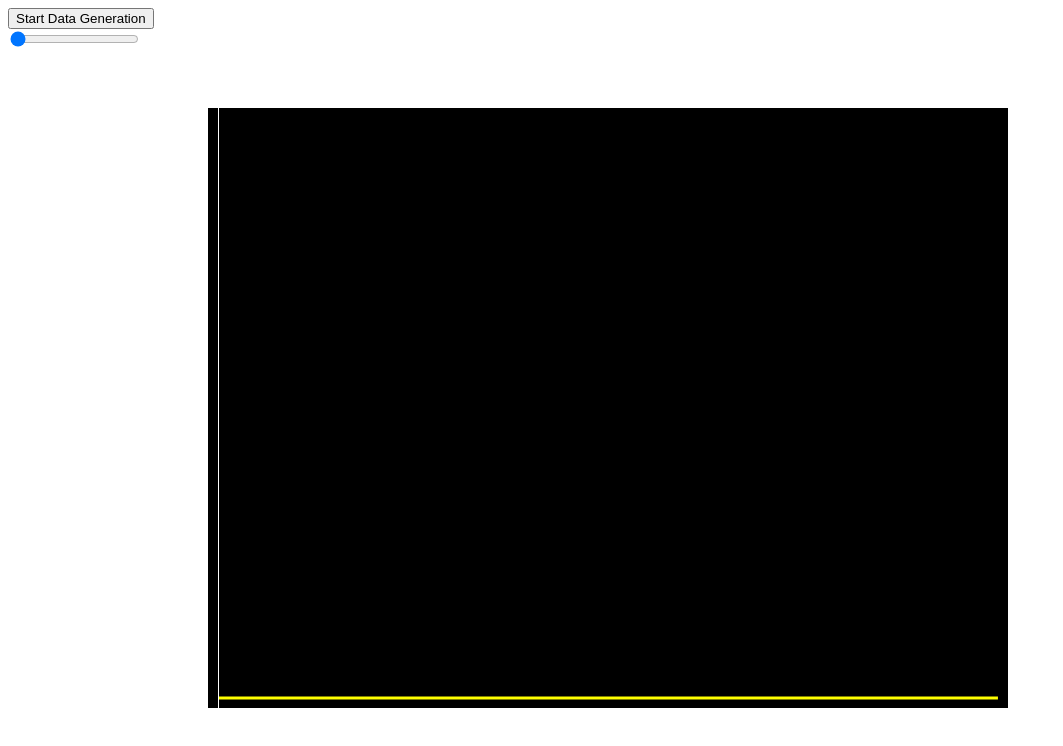
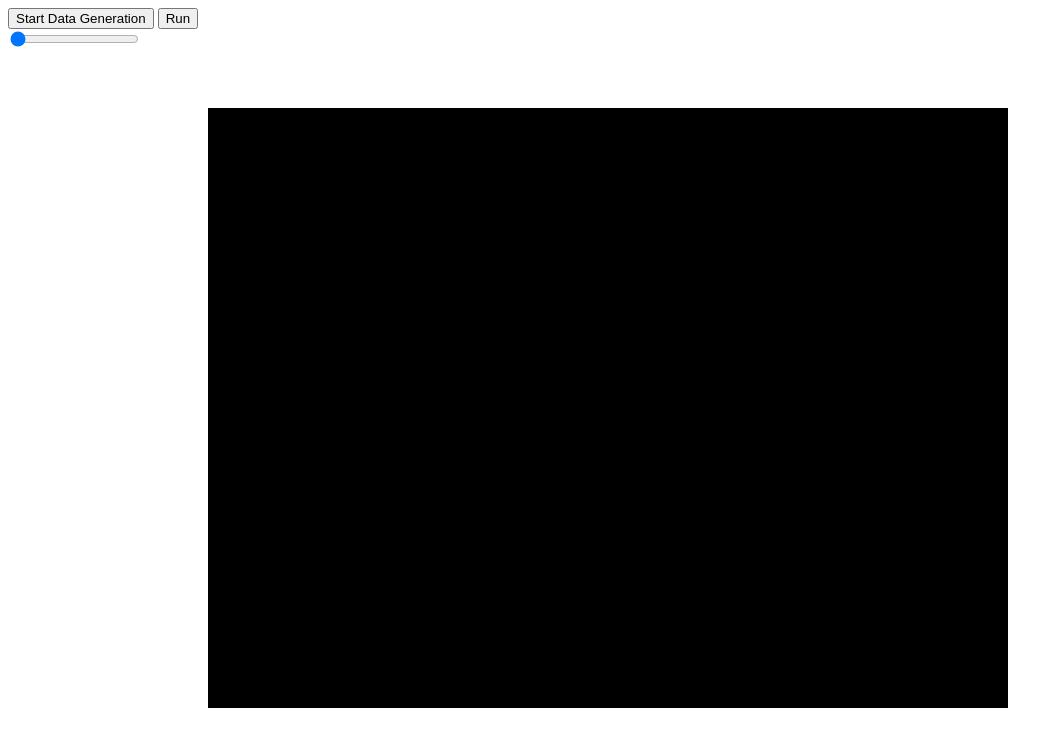
Before and after one commit to timerg/ArduinoOscilloscope, a website: page interface/index.html in a window 1280 px wide. Shown: the whole page, without its empty margins (0-1063 px from the left). Drawn offline with Linux system fonts and the light colour scheme.

Commit message:
add run/stop drawData

```diff
--- a/interface/index.html
+++ b/interface/index.html
@@ -2,7 +2,8 @@
 <body>
 <canvas id="fg" width="1000" height="800" style="position: absolute; z-index: -1">
 </canvas>
-<button id='dataGen'onclick="genDataEvent();">Start Data Generation</button>
+<button id='dataGen' onclick="genDataEvent();">Start Data Generation</button>
+<button id='drawData' onclick="drawDataEvent();">Run</button>
 <div class="slidecontainer">
   <input type="range" min="1" max="50" value="1" class="slider" id="myRange" oninput="rescale(this.value)">
 </div>
@@ -113,7 +114,8 @@ fg.fillRect(CBOARDERL, CBOARDERT, CWIDTH, CHEIGHT);
 fg.strokeStyle="yellow";
 
 // Draw path
-function drawChunk(){
+var drawDataID;
+function drawData(){
 	fg.fillStyle = "black"
 	fg.fillRect(CBOARDERL, CBOARDERT, CWIDTH, CHEIGHT);
 	fg.beginPath();
@@ -125,11 +127,22 @@ function drawChunk(){
 	fg.stroke();
 	fg.fillStyle = "#ffffff"
 	fg.fillRect(xbuffer[buffCount * DATASIZE], CBOARDERT, 1, CHEIGHT);
-	requestAnimationFrame(drawChunk);
+	drawDataID = requestAnimationFrame(drawData);
 
 }
 
-drawChunk();
+function drawDataEvent(){
+	var drawDataButton = document.getElementById('drawData');
+	drawDataButton.innerHTML = "Stop";
+	drawData();
+	drawDataButton.onclick = function(){
+		cancelAnimationFrame(drawDataID);
+		drawDataButton.innerHTML = "Run";
+		drawDataButton.onclick = function(){
+			drawDataEvent()
+		}
+	}
+}
 
 
 </script>
```
